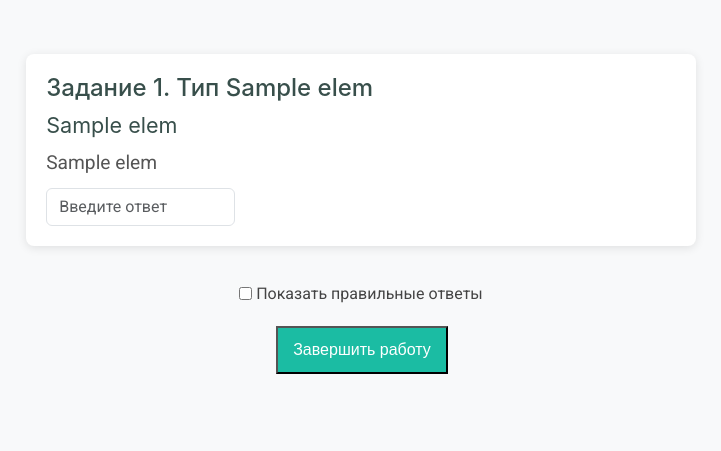
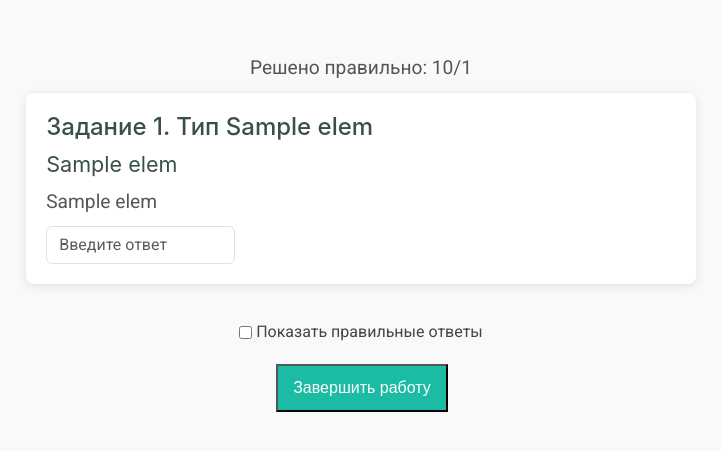
Before and after one commit to 1nnokent/UchebniProjectKittySite, a Flask app: template templates/variant_demo.html in a window 1280 px wide. Shown: the part 74-525 px from the top of the page, without its empty margins (279-1000 px from the left). Run offline with Flask 3, Linux system fonts and the light colour scheme; the template is opened without the code that fills it: most values are stand-ins (such as "Sample title", 1, 10 or a date in 2020); parts of the project's set-up code (start-up, migrations or seed data) failed here and were passed over; some libraries are stand-ins or nearby versions.

Commit message:
основная часть завершена; проверить на баги и доработать внешний вид

```diff
--- a/main.py
+++ b/main.py
@@ -83,8 +83,13 @@ def variant_page(variant_id):
     problems = database_requests.sql_execute(sql_req).fetchall()
     answers_default = (-1,) * len(problems)
     print(problems)
+    kwargs = dict()
     if request.method == 'GET':
-        return render_template("variant_demo.html", problems=problems, answers=answers_default, show_answers=False)
+        kwargs['problems'] = problems
+        kwargs['answers'] = answers_default
+        kwargs['show_answers'] = False
+        kwargs['amount_right'] = -1
+        return render_template("variant_demo.html", **kwargs)
     elif request.method == 'POST':
         given_answers = []
         tmp = request.form.to_dict()
@@ -103,7 +108,14 @@ def variant_page(variant_id):
                 WHERE problem_id = { problems[i][0] }""").fetchall()[0][0]))
         database_requests.insert_answers_to_variant_from_user(tmp, variant_id, -1, -1)
         answers = tuple(answers)
-        return render_template("variant_demo.html", problems=problems, answers=answers, show_answers=tmp['show_answers'])
+        kwargs['problems'] = problems
+        kwargs['answers'] = answers
+        kwargs['show_answers'] = tmp['show_answers']
+        kwargs['amount_right'] = 0
+        for elem in answers:
+            if elem == 1:
+                kwargs['amount_right'] += 1
+        return render_template("variant_demo.html", **kwargs)
 
 
 @app.route("/problems/list")
--- a/templates/variant_demo.html
+++ b/templates/variant_demo.html
@@ -82,8 +82,12 @@
         </div>
     </header>
 
+
     <form method="post" enctype="multipart/form-data">
         <div class="container">
+            {% if amount_right != -1 %}
+                <p class="problem-question">Решено правильно: {{amount_right}}/{{problems | length}}</p>
+            {% endif %}
             {% for i in range(problems | length) %}
             <div class="problem-card
                         {% if answers[i] == 0 %}incorrect
```
Also changed, not shown: DataBase_exp.sqlite.
